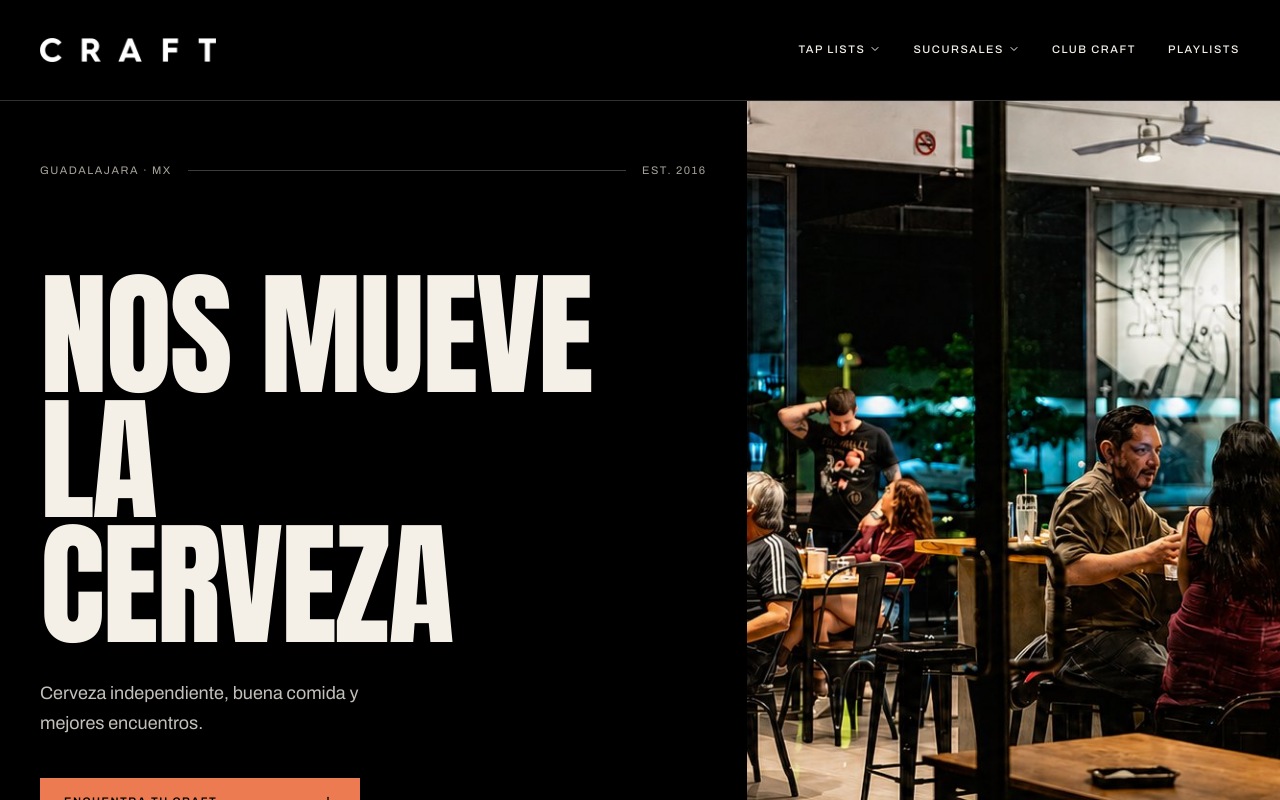
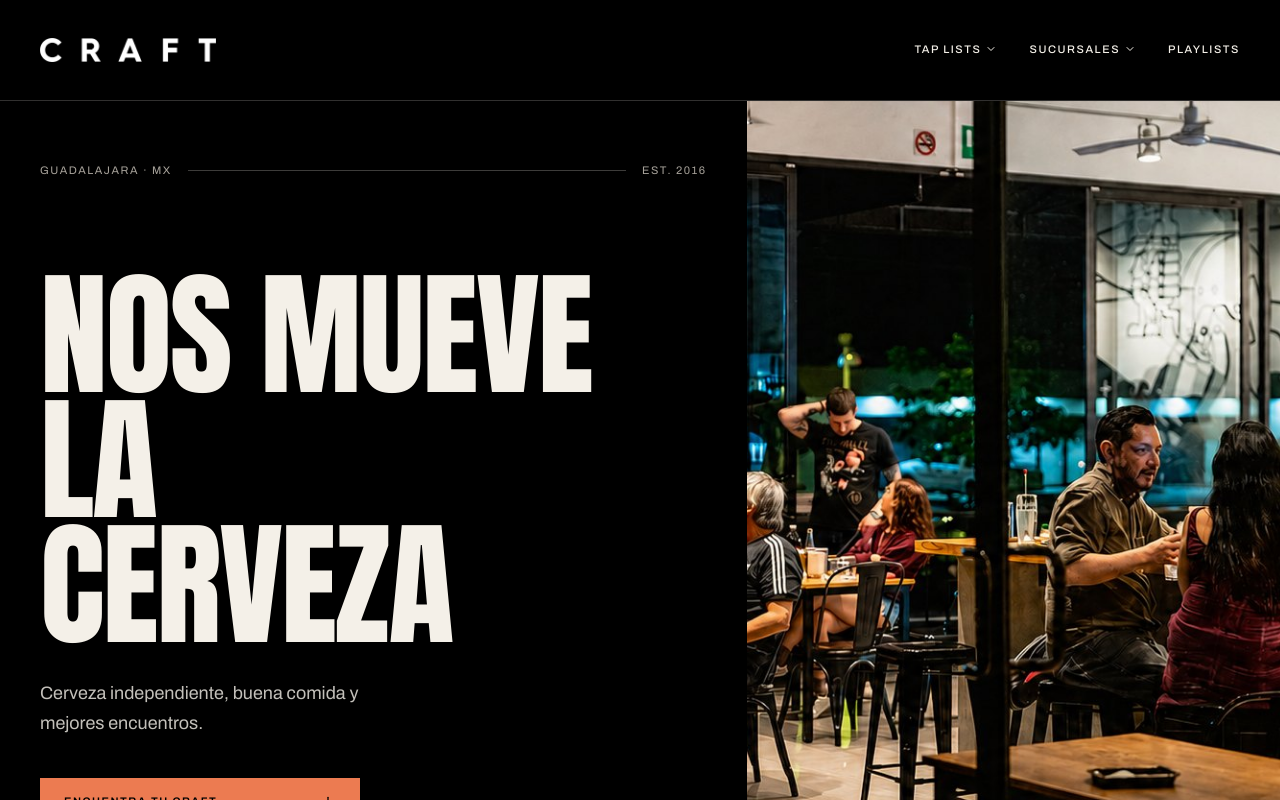
Before and after one commit to jrguill3n/craft-cervezas, a Next.js app: page / in a window 1280 px wide. Shown: the top 800 px of the page. Built offline with nearby package versions, Linux system fonts and the light colour scheme.

Commit message:
Hide Club Craft public entry points

```diff
--- a/components/site-header.tsx
+++ b/components/site-header.tsx
@@ -14,7 +14,6 @@ const tapListNav = branchNav.map((branch) => ({
 }))
 
 const mainNavigation = [
-  { label: 'Club Craft', href: '/club-craft' },
   { label: 'Playlists', href: spotifyProfileUrl },
 ]
 
```
